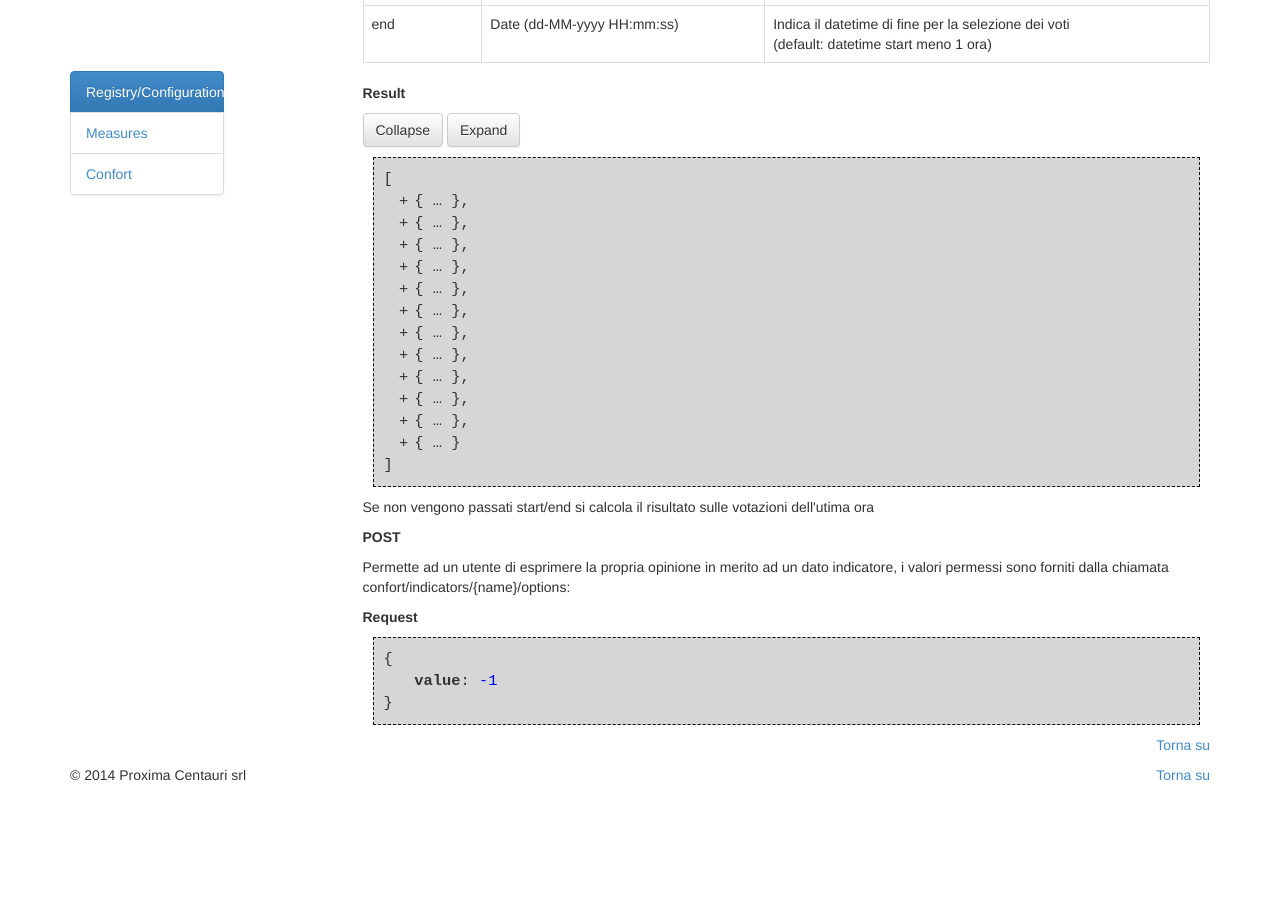
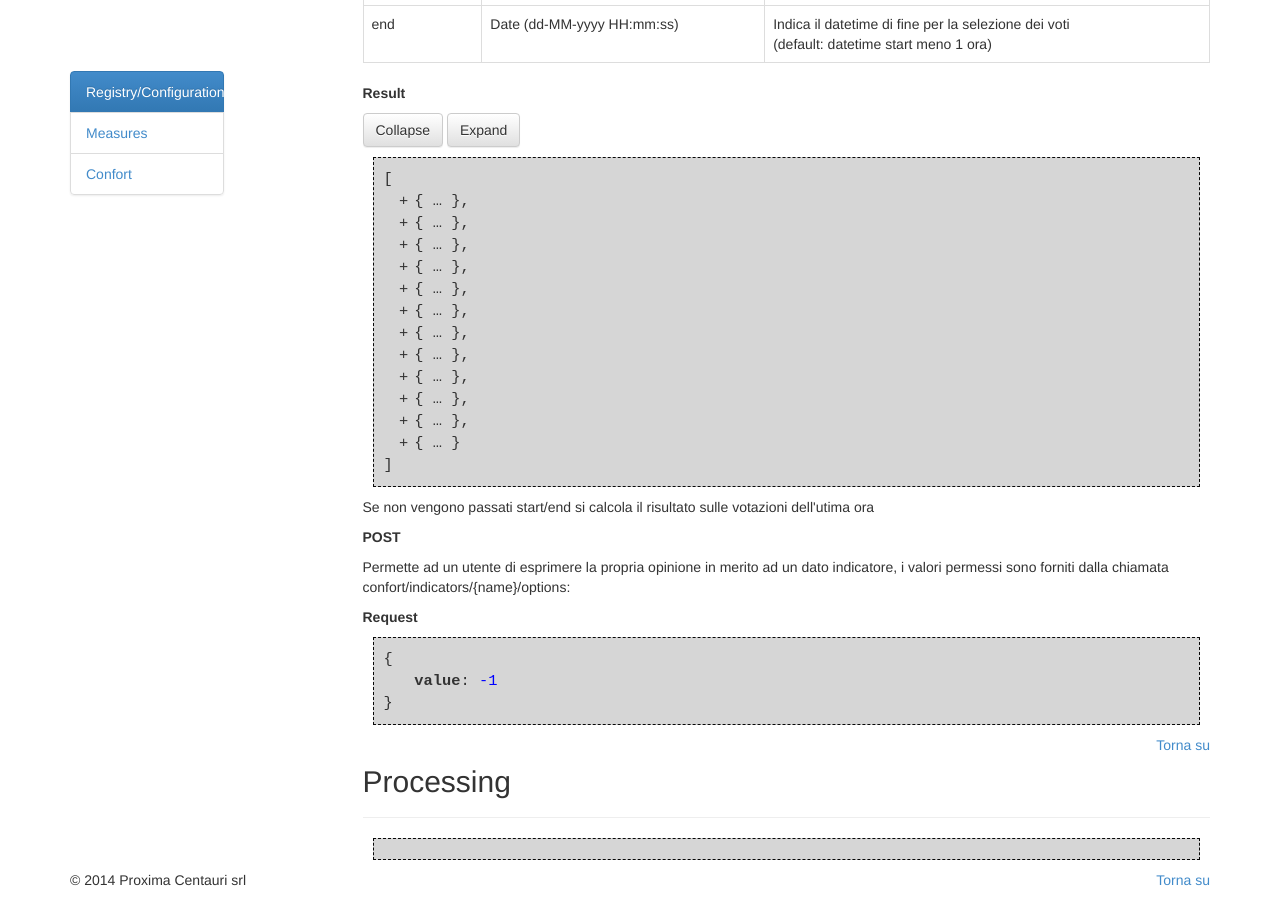
Before and after one commit to iEnergy/iEnergy.github.io, a Jekyll site: the page built from ita/doc.html, in a window 1280 px wide and 900 px high, scrolled down 5172 px. Built offline with Jekyll 4.4.1, drawn with Linux system fonts in a browser that asks for light colours; nearby versions of some CDN libraries; Markdown is read by kramdown in place of the engine named in the settings; before the commit the page ends 5967 px from its top, so only the background shows below that.

Commit message:
add processing section

```diff
--- a/ita/doc.html
+++ b/ita/doc.html
@@ -219,7 +219,16 @@ active: documentation
             <p><b>Request</b></p>
             <div class="code" id="confort-indicator-name-votes-post"></div>
 
+
             <p class="pull-right"><a href="#">{{ site.t[page.lang].back_to_top }}</a></p>
+
+        </section>
+
+        <section id="processing">
+            <div class="page-header">
+                <h2>Processing</h2>
+            </div>
+            <div class="code" id="processing-indicator-name-votes-post"></div>
 
         </section>
     </div>
```
